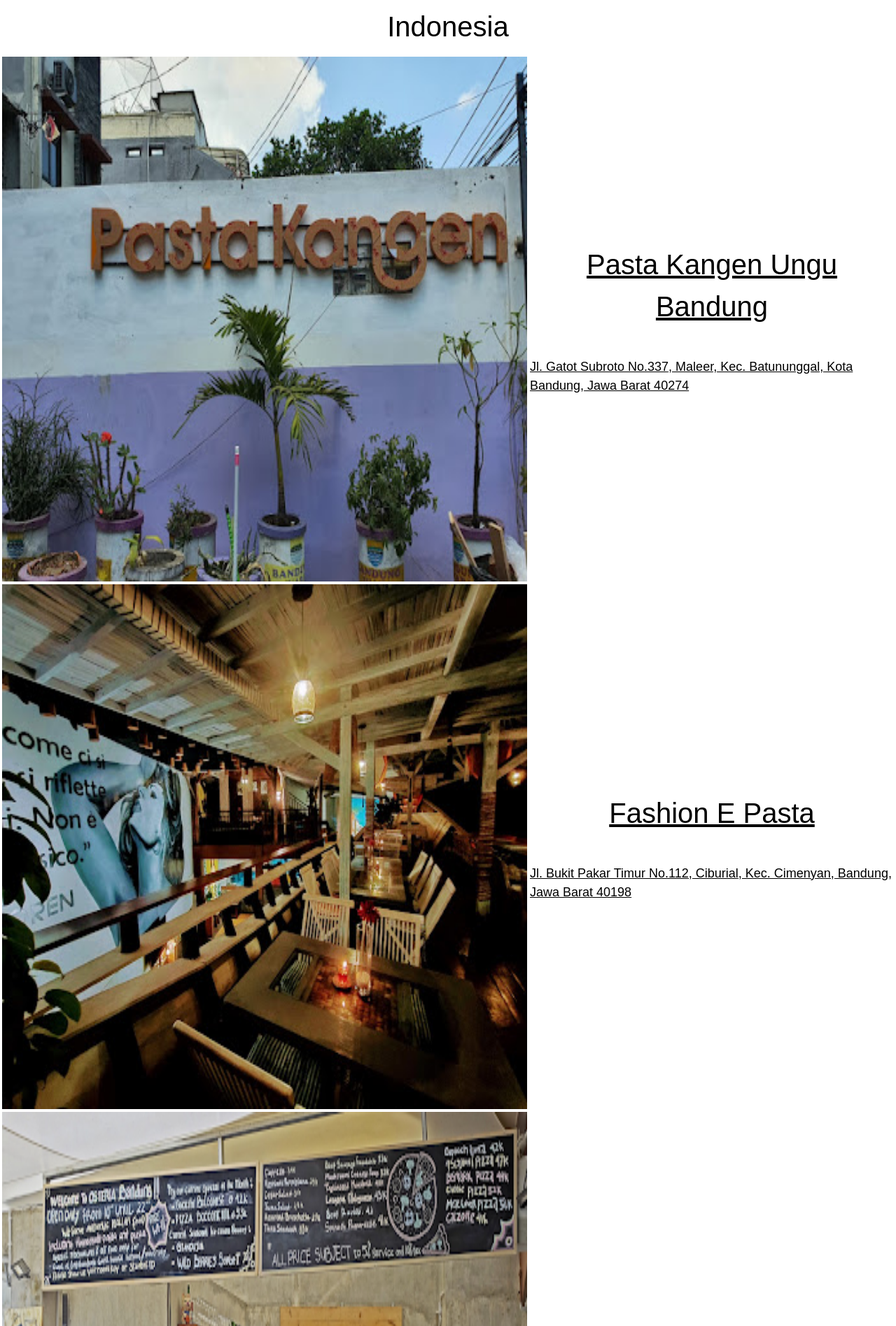
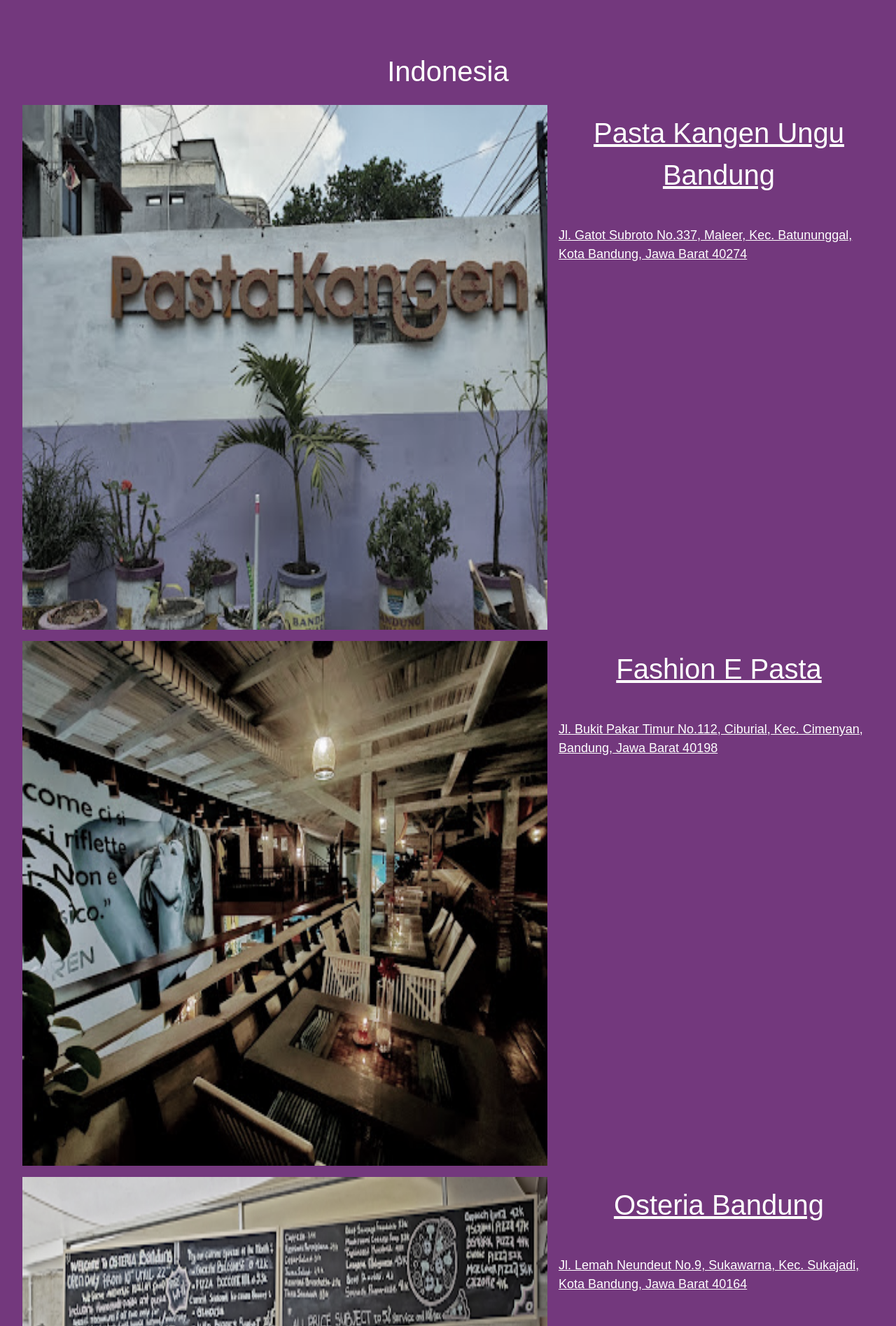
Before and after one commit to alfin7234/uts_pw1, a PHP site: page /list.php in a window 1280 px wide. Shown: the part 855-2750 px from the top of the page at 70% size. Run offline with PHP 8.4, Linux system fonts and the light colour scheme.

Commit message:
Update list.php

```diff
--- a/uts6/list.php
+++ b/uts6/list.php
@@ -5,7 +5,6 @@ Nama (NRP)
 - Alfin Liunardi Senjaya (1672034)
 - William Wijaya (2172011)
 - Morel Mychael Christopher Alpha (2172025)
-
 -->
 <html>
 
@@ -14,12 +13,8 @@ Nama (NRP)
 	<meta http-equiv="X-UA-Compatible" content="IE=edge">
 	<meta name="viewport" content="width=device-width, initial-scale=1.0">
 </head>
-
-
 <body>
-
 <link rel="stylesheet" type="text/css" href="css/web_style.css">
-
 <!-- Navbar (sit on top) -->
 <div class="top hide-small">
 	<div class="bar xlarge black opacity hover-opacity-off" id="myNavbar">
@@ -38,17 +33,14 @@ Nama (NRP)
 		<p><a href="#menu" class="button xxlarge black" style="font-size:25px">Let See !</a></p>
 	</div>
 </header>
-
 <!-- About Container -->
-
-
-<table id="menu">
+<div class="container purple grayscale-min padding-64 xlarge" id="menu">
+<table class="table">
   <caption><h1>Indonesia</h1></caption>
   <tr>
     <td>
      <img src="images/1.jpg" width="750" height="750">
     </td>
-
     <td>
       <h1><a href="https://www.google.com/maps/place/Pasta+Kangen+Ungu+Bandung/@-6.9299435,107.6373078,17z/data=!3m1!4b1!4m5!3m4!1s0x2e68e974001b86cb:0xb647545d6fb41022!8m2!3d-6.9299488!4d107.6394965" target="_blank">Pasta Kangen Ungu Bandung</h1><br>
       <h5>Jl. Gatot Subroto No.337, Maleer, Kec. Batununggal, Kota Bandung, Jawa Barat 40274</h5>
@@ -56,162 +48,136 @@ Nama (NRP)
 </tr>
 <tr>
   <td>
-     <img src="images/2.jpg" class="w3-round w3-images w3-opacity-min" width="750" height="750">
+     <img src="images/2.jpg" width="750" height="750">
     </td>
-
     <td><a href="https://fashion-e-pasta-bandung.business.site/?utm_source=gmb&utm_medium=referral" target="_blank">
-      <h1 class="sans-serif">Fashion E Pasta</h1><br>
-      <h5 class="sans-serif">Jl. Bukit Pakar Timur No.112, Ciburial, Kec. Cimenyan, Bandung, Jawa Barat 40198</h5></a></td>
+      <h1>Fashion E Pasta</h1><br>
+      <h5>Jl. Bukit Pakar Timur No.112, Ciburial, Kec. Cimenyan, Bandung, Jawa Barat 40198</h5></a></td>
 </tr>
-
   <tr><td>
 <img src="images/3.png" width="750" height="750">
     </td>
-
     <td><div>
       <h1 class=""><a href="https://www.google.com/maps/place/Osteria+Bandung/@-6.8824188,107.5772472,17z/data=!3m1!4b1!4m5!3m4!1s0x2e68e683fce27f5f:0x71779467e2a33daf!8m2!3d-6.8824241!4d107.5794359" target="_blank">Osteria Bandung</h1><br>
-      <h5 class="sans-serif">Jl. Lemah Neundeut No.9, Sukawarna, Kec. Sukajadi, Kota Bandung, Jawa Barat 40164</h5>
+      <h5>Jl. Lemah Neundeut No.9, Sukawarna, Kec. Sukajadi, Kota Bandung, Jawa Barat 40164</h5>
     </a>
   </td></tr>
 <tr>
   <td>
      <img src="images/4.jpeg" width="750" height="750">
     </td>
-
     <td><div>
-      <h1 class="sans-serif"><a href="https://food.grab.com/id/en/restaurant/warung-pasta-bandung-dago-delivery/IDGFSTI00000lcj" target="_blank">WARUNG PASTA Bandung</h1><br>
-      <h5 class="sans-serif">Jl. Ganesa No.4, Lb. Siliwangi, Kecamatan Coblong, Kota Bandung, Jawa Barat 40132</h5></a>
+      <h1><a href="https://food.grab.com/id/en/restaurant/warung-pasta-bandung-dago-delivery/IDGFSTI00000lcj" target="_blank">WARUNG PASTA Bandung</h1><br>
+      <h5>Jl. Ganesa No.4, Lb. Siliwangi, Kecamatan Coblong, Kota Bandung, Jawa Barat 40132</h5></a>
     </td></tr>
-
   <tr><td><div>
      <img src="images/5.jpg" width="750" height="750">
     </td>
-
     <td>
-      <h1 class="sans-serif"><a href="https://www.google.com/maps/place/Pasta+Nafisa/@-6.9712217,107.6332206,17z/data=!3m1!4b1!4m5!3m4!1s0x2e68e92d13426851:0xa0d241a14441afc9!8m2!3d-6.9712257!4d107.6353807" target="_blank">Pasta Nafisa</h1><br>
-      <h5 class="sans-serif">Jl. Babakan Ciamis No.85B, Sukapura, Kec. Dayeuhkolot, Bandung, Jawa Barat 40267</h5>
+      <h1><a href="https://www.google.com/maps/place/Pasta+Nafisa/@-6.9712217,107.6332206,17z/data=!3m1!4b1!4m5!3m4!1s0x2e68e92d13426851:0xa0d241a14441afc9!8m2!3d-6.9712257!4d107.6353807" target="_blank">Pasta Nafisa</h1><br>
+      <h5>Jl. Babakan Ciamis No.85B, Sukapura, Kec. Dayeuhkolot, Bandung, Jawa Barat 40267</h5>
     </td></tr>
-
   <tr><td>
-     <img src="images/6.jpg" class="w3-round w3-images w3-opacity-min" width="750" height="750">
+     <img src="images/6.jpg" width="750" height="750">
     </td>
-
     <td>
-      <h1 class="sans-serif"><a href="https://www.google.com/maps/place/Eatalia+Italian+Delights/@-6.9241177,107.6097573,17z/data=!3m1!4b1!4m5!3m4!1s0x2e68e628dd2905f7:0xe178de9808dbb6bb!8m2!3d-6.924123!4d107.611946" target="_blank">Eatalia Italian Delights</h1><br>
-      <h5 class="sans-serif">Jl. Lengkong Besar No.45, Paledang, Kec. Lengkong, Kota Bandung, Jawa Barat 40251</h5>
+      <h1><a href="https://www.google.com/maps/place/Eatalia+Italian+Delights/@-6.9241177,107.6097573,17z/data=!3m1!4b1!4m5!3m4!1s0x2e68e628dd2905f7:0xe178de9808dbb6bb!8m2!3d-6.924123!4d107.611946" target="_blank">Eatalia Italian Delights</h1><br>
+      <h5>Jl. Lengkong Besar No.45, Paledang, Kec. Lengkong, Kota Bandung, Jawa Barat 40251</h5>
     </a></td></tr>
-
   <tr><td>
-     <img src="images/7.jpg" class="w3-round w3-images w3-opacity-min" width="750" height="750">
+     <img src="images/7.jpg" width="750" height="750">
     </td>
   <td>
-      <h1 class="sans-serif"><a href="https://gofood.co.id/english/bandung/restaurant/elrey-pasta-e079ef94-1121-4bd3-bbad-d2cf8a805170" target="_blank">Elrey Pasta</h1><br>
-      <h5 class="sans-serif">Jl. Panaitan No.23, Kb. Pisang, Kec. Sumur Bandung, Kota Bandung, Jawa Barat 40112</h5></a>
+      <h1><a href="https://gofood.co.id/english/bandung/restaurant/elrey-pasta-e079ef94-1121-4bd3-bbad-d2cf8a805170" target="_blank">Elrey Pasta</h1><br>
+      <h5>Jl. Panaitan No.23, Kb. Pisang, Kec. Sumur Bandung, Kota Bandung, Jawa Barat 40112</h5></a>
     </td></tr>
-
   <tr><td>
-     <img src="images/8.jpg" class="w3-round w3-images w3-opacity-min" width="750" height="750">
+     <img src="images/8.jpg" width="750" height="750">
     </td>
   <td>
-      <h1 class="sans-serif"><a href="https://food.grab.com/id/en/restaurant/warung-pasta-rawamangun-delivery/IDGFSTI000001sx" target="_blank">WARUNG PASTA Rawamangun</h1><br>
-      <h5 class="sans-serif">Jl. Balai Pustaka Timur No.53, RT.5/RW.10, Rawamangun, Kec. Pulo Gadung, Kota Jakarta Timur, Daerah Khusus Ibukota Jakarta 13220</h5>
+      <h1><a href="https://food.grab.com/id/en/restaurant/warung-pasta-rawamangun-delivery/IDGFSTI000001sx" target="_blank">WARUNG PASTA Rawamangun</h1><br>
+      <h5>Jl. Balai Pustaka Timur No.53, RT.5/RW.10, Rawamangun, Kec. Pulo Gadung, Kota Jakarta Timur, Daerah Khusus Ibukota Jakarta 13220</h5>
     </a>
   </td></tr>
-
   <tr><td>
-     <img src="images/9.jpg" class="w3-round w3-images w3-opacity-min" width="750" height="750">
+     <img src="images/9.jpg" width="750" height="750">
     </td>
   <td>
-      <h1 class="sans-serif"><a href="https://gofood.co.id/english/bandung/restaurant/pasta-la-vista-gandapura-17182d71-8ea5-4429-9b9e-3093f63b67e9" target="_blank">Pasta La Vista</h1><br>
-      <h5 class="sans-serif">Jl. Gandapura No.73, Merdeka, Kec. Sumur Bandung, Kota Bandung, Jawa Barat 40113</h5>
+      <h1><a href="https://gofood.co.id/english/bandung/restaurant/pasta-la-vista-gandapura-17182d71-8ea5-4429-9b9e-3093f63b67e9" target="_blank">Pasta La Vista</h1><br>
+      <h5>Jl. Gandapura No.73, Merdeka, Kec. Sumur Bandung, Kota Bandung, Jawa Barat 40113</h5>
       </a></td></tr>
-
   <tr><td>
-     <img src="images/10.jpg" class="w3-round w3-images w3-opacity-min" width="750" height="750">
+     <img src="images/10.jpg" width="750" height="750">
     </td>
   <td>
-      <h1 class="sans-serif"><a href="https://food.grab.com/id/en/restaurant/toscana-italian-restaurant-kemang-delivery/6-CYT2V3AXHA6EEE" target="_blank">Toscana</h1><br>
-      <h5 class="sans-serif">Jl. Kemang Raya No.120, RT.3/RW.2, Bangka, Kec. Mampang Prpt., Kota Jakarta Selatan, Daerah Khusus Ibukota Jakarta 12730</h5></a>
+      <h1><a href="https://food.grab.com/id/en/restaurant/toscana-italian-restaurant-kemang-delivery/6-CYT2V3AXHA6EEE" target="_blank">Toscana</h1><br>
+      <h5>Jl. Kemang Raya No.120, RT.3/RW.2, Bangka, Kec. Mampang Prpt., Kota Jakarta Selatan, Daerah Khusus Ibukota Jakarta 12730</h5></a>
     </td></tr>
-
-</table>
-
-
-<table>
-
+  </table>
+<table class="table">
   <caption><h1>Italy</h1></caption>
-
   <tr><td>
-     <img src="images/11.jpg" class="w3-round w3-images w3-opacity-min" width="750" height="750">
+     <img src="images/11.jpg" width="750" height="750">
     </td>
   <td>
-      <h1 class="sans-serif"><a href="https://dalmoros.ca/" target="_blank">Dal Moro's</h1><br>
-      <h5 class="sans-serif">Calle Casseleria, 5324, 30122 Venezia VE, Italy</h5>
+      <h1><a href="https://dalmoros.ca/" target="_blank">Dal Moro's</h1><br>
+      <h5>Calle Casseleria, 5324, 30122 Venezia VE, Italy</h5>
     </a>
   </td></tr>
-
   <tr><td>
-     <img src="images/12.jpg" class="w3-round w3-images w3-opacity-min" width="750" height="750">
+     <img src="images/12.jpg" width="750" height="750">
     </td>
   <td>
-      <h1 class="sans-serif"><a href="https://pastachef.com/" target="_blank">al42 by Pasta Chef Monti</h1><br>
-      <h5 class="sans-serif">Via Baccina, 42, 00184 Roma RM, Italy</h5>
+      <h1><a href="https://pastachef.com/" target="_blank">al42 by Pasta Chef Monti</h1><br>
+      <h5>Via Baccina, 42, 00184 Roma RM, Italy</h5>
     </a>
   </td></tr>
-
   <tr><td>
-     <img src="images/Osteria.jpg" class="w3-round w3-images w3-opacity-min" width="750" height="750">
+     <img src="images/Osteria.jpg" width="750" height="750">
     </td>
   <td>
-      <h1 class="sans-serif"><a href="https://https://osteriafrancescana.it//" target="_blank">Osteria Francescana</h1><br>
-      <h5 class="sans-serif">Via Stella, 22, 41121 Modena MO, Italy</h5>
+      <h1><a href="https://https://osteriafrancescana.it//" target="_blank">Osteria Francescana</h1><br>
+      <h5>Via Stella, 22, 41121 Modena MO, Italy</h5>
     </a>
   </td></tr>
-
   <tr><td>
-     <img src="images/13.jpg" class="w3-round w3-images w3-opacity-min" width="750" height="750">
+     <img src="images/13.jpg" width="750" height="750">
     </td>
   <td>
-      <h1 class="sans-serif"><a href="https://www.freshpasta2go.it/en/" target="_blank">We Love Italy fresh pasta to go</h1><br>
-      <h5 class="sans-serif">Calle de l'Orso, 5529, 30124 Venezia VE, Italy</h5>
+      <h1><a href="https://www.freshpasta2go.it/en/" target="_blank">We Love Italy fresh pasta to go</h1><br>
+      <h5>Calle de l'Orso, 5529, 30124 Venezia VE, Italy</h5>
     </a>
   </td></tr>
-
   <tr><td>
-     <img src="images/Cantina.jpg" class="w3-round w3-images w3-opacity-min" width="750" height="750">
+     <img src="images/Cantina.jpg" width="750" height="750">
     </td>
   <td>
-      <h1 class="sans-serif"><a href="https://cantinaecucina.it/" target="_blank">Cantina e Cucina</h1><br>
-      <h5 class="sans-serif">Via del Governo Vecchio, 87, 00186 Roma RM, Italy</h5>
+      <h1><a href="https://cantinaecucina.it/" target="_blank">Cantina e Cucina</h1><br>
+      <h5>Via del Governo Vecchio, 87, 00186 Roma RM, Italy</h5>
     </a>
   </td></tr>
-
-
   <tr><td>
-     <img src="images/14.jpg" class="w3-round w3-images w3-opacity-min" width="750" height="750">
+     <img src="images/14.jpg" width="750" height="750">
     </td>
   <td>
-      <h1 class="sans-serif"><a href="https://www.google.com/maps/place/Italy+Restaurant+Milano/@45.466195,9.1855455,20.75z/data=!3m1!5s0x4786c6ad3d9df671:0xc98ec540aa7c214b!4m13!1m7!3m6!1s0x4786c6ad3d991a6b:0xa933c5c72320e501!2sVia+S.+Prospero,+4,+20121+Milano+MI,+Italy!3b1!8m2!3d45.4662142!4d9.185737!3m4!1s0x4786c6ad178c7939:0xf7f89a8a46498d7f!8m2!3d45.4661701!4d9.1858569" target="_blank">Restaurant Milano</h1><br>
-      <h5 class="sans-serif">Via S. Prospero, 4, 20121 Milano MI, Italy</h5>
+      <h1><a href="https://www.google.com/maps/place/Italy+Restaurant+Milano/@45.466195,9.1855455,20.75z/data=!3m1!5s0x4786c6ad3d9df671:0xc98ec540aa7c214b!4m13!1m7!3m6!1s0x4786c6ad3d991a6b:0xa933c5c72320e501!2sVia+S.+Prospero,+4,+20121+Milano+MI,+Italy!3b1!8m2!3d45.4662142!4d9.185737!3m4!1s0x4786c6ad178c7939:0xf7f89a8a46498d7f!8m2!3d45.4661701!4d9.1858569" target="_blank">Restaurant Milano</h1><br>
+      <h5>Via S. Prospero, 4, 20121 Milano MI, Italy</h5>
     </a>
   </td></tr>
-
   <tr><td>
-     <img src="images/17.jpg" class="w3-round w3-images w3-opacity-min" width="750" height="750">
+     <img src="images/17.jpg" width="750" height="750">
     </td>
   <td>
-      <h1 class="sans-serif"><a href="http://www.trattoriaaldina.it/" target="_blank">Cantina e Cucina</h1><br>
-      <h5 class="sans-serif">Via del Governo Vecchio, 87, 00186 Roma RM, Italy</h5>
+      <h1><a href="http://www.trattoriaaldina.it/" target="_blank">Cantina e Cucina</h1><br>
+      <h5>Via del Governo Vecchio, 87, 00186 Roma RM, Italy</h5>
     </a>
   </td></tr>
-
 </table>
 <!-- Footer -->
 <footer class="center black padding-48 large">
   <p>Made By 1672034 | 2172011 | 2172025</p>
   <p class="tiny">Insipired By Some Web Template From W3 School</p>
 </footer>
-
 <script>
 // Tabbed Menu
 function openMenu(evt, menuName) {
@@ -229,6 +195,5 @@ function openMenu(evt, menuName) {
 }
 document.getElementById("myLink").click();
 </script>
-
 </body>
 </html>
```
